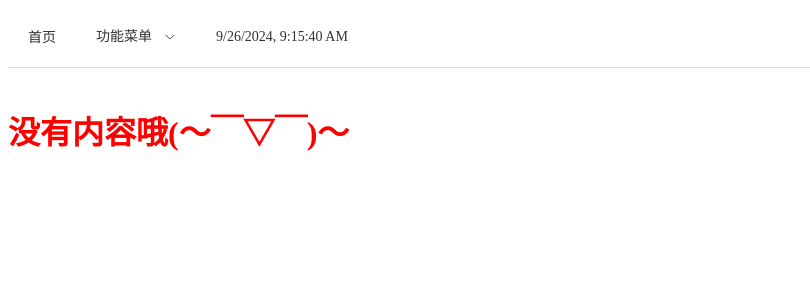
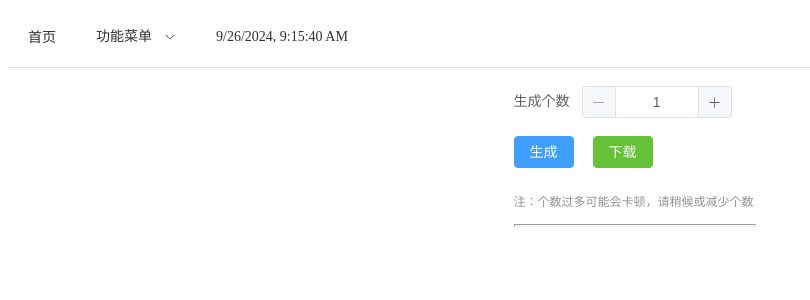
Before and after one commit to 2070159424/ToolsWebs-View, a Vue app: page /A7 in a window 1280 px wide. Shown: the top 300 px of the page, without its empty margins (0-810 px from the left). Built offline with nearby package versions, Linux system fonts and the light colour scheme.

Commit message:
202410111458
[add]增加了批量生成UUID的功能。使用内置的crypto.randomUUID函数。
[fix]修复了多处下载逻辑中一个无关紧要的语句和报错。

```diff
--- a/src/components/A4.vue
+++ b/src/components/A4.vue
@@ -28,7 +28,6 @@ export default {
 			a.href = url
 			a.download = 'Markdown-' + String(new Date().getTime()) + '.md'
 			a.click()
-			document.body.removeChild(a)
 			URL.revokeObjectURL(url)
 		}
 	},
--- a/src/components/A6.vue
+++ b/src/components/A6.vue
@@ -15,7 +15,6 @@ export default {
 				a.href = url
 				a.download = '[' + file.name + ']' + '-Base64.txt';
 				a.click()
-				document.body.removeChild(a)
 				URL.revokeObjectURL(url)
 			}
 			reader.readAsDataURL(file)
@@ -54,7 +53,6 @@ export default {
 				a.href = url
 				a.download = new Date().getTime().toString() + (ext === '' ? '' : '.' + ext) //后缀名不为空时自动拼接后缀
 				a.click()
-				document.body.removeChild(a)
 				URL.revokeObjectURL(url)
 			}
 			reader.readAsText(file)
--- /dev/null
+++ b/src/components/A7.vue
@@ -0,0 +1,55 @@
+<script>
+export default {
+	name: 'A7',
+	data() {
+		return {
+			count: 1
+		}
+	},
+	methods: {
+		create() {
+			document.getElementById('A7-container').innerHTML = ''
+			for (let i = 0; i < this.count; i++) {
+				const element = document.createElement('span');
+				element.innerText = crypto.randomUUID() + '\n'
+				document.getElementById('A7-container').appendChild(element)
+			}
+		},
+		download() {
+			const url = URL.createObjectURL(new Blob([document.getElementById('A7-container').innerText]));
+			const a = document.createElement('a');
+			a.href = url;
+			a.download = new Date().getTime().toString();
+			a.click()
+			URL.revokeObjectURL(url)
+		}
+	}
+}
+</script>
+
+<template>
+	<el-container>
+		<el-aside width="40%"/>
+		<el-aside width="30%">
+			<el-form label-width="auto">
+				<el-form-item label="生成个数">
+					<el-input-number v-model="count" :min="1" :step="1"/>
+				</el-form-item>
+				<el-form-item>
+					<el-button @click="create" type="primary">生成</el-button>&nbsp;&nbsp;<el-button @click="download" type="success">下载</el-button>
+				</el-form-item>
+				<el-form-item>
+					<el-text type="info" size="small">
+						注：个数过多可能会卡顿，请稍候或减少个数
+						<hr style="height: 1px;color: black;width: 100%">
+					</el-text>
+					<div id="A7-container" style="line-height: normal;font-family: fangsong"></div>
+				</el-form-item>
+			</el-form>
+		</el-aside>
+		<el-aside width="30%"/>
+	</el-container>
+</template>
+
+<style scoped>
+</style>
--- a/src/components/Header.vue
+++ b/src/components/Header.vue
@@ -40,6 +40,9 @@ export default {
 			<el-menu-item index="2-6">
 				<el-link href="/A6" :underline="false" class="maxSize">文件/Base64互转</el-link>
 			</el-menu-item>
+			<el-menu-item index="2-7">
+				<el-link href="/A7" :underline="false" class="maxSize">UUID生成</el-link>
+			</el-menu-item>
 		</el-sub-menu>
 		<el-menu-item index="3">{{ time }}</el-menu-item>
 	</el-menu>
--- a/src/router/index.js
+++ b/src/router/index.js
@@ -7,6 +7,7 @@ import A3 from "../components/A3.vue";
 import A4 from "../components/A4.vue";
 import A5 from "../components/A5.vue";
 import A6 from "../components/A6.vue";
+import A7 from "../components/A7.vue";
 // 注意history的不同选择：createMemoryHistory主要用于客户端，而createWebHistory用于一般页面
 export default createRouter({
 	history: createWebHistory(),
@@ -34,6 +35,9 @@ export default createRouter({
 	}, {
 		path: '/A6',
 		component: A6
+	}, {
+		path: '/A7',
+		component: A7
 	}
 	]
 });
```
